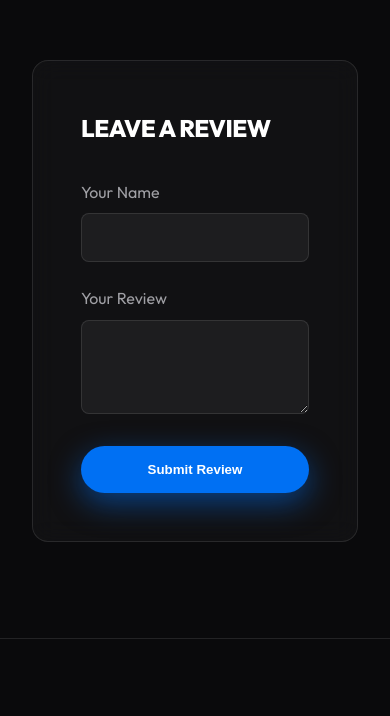
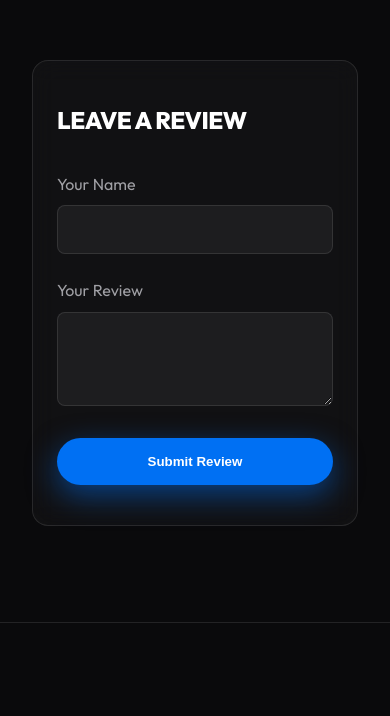
Before and after one commit to tacoz234/DetermanTechHelp, a website: page public/reviews.html in a window 390 px wide. Shown: the part 622-1338 px from the top of the page. Drawn offline with Linux system fonts and the light colour scheme; no server answers.

Commit message:
feat: implement mobile-responsive card utility and update viewport meta tags for better mobile usability

```diff
--- a/public/reviews.html
+++ b/public/reviews.html
@@ -3,7 +3,7 @@
 
 <head>
     <meta charset="UTF-8">
-    <meta name="viewport" content="width=device-width, initial-scale=1.0">
+    <meta name="viewport" content="width=device-width, initial-scale=1.0, maximum-scale=1.0, user-scalable=no">
     <title>Reviews | Determan Tech Help</title>
     <link rel="icon" type="image/png" href="images/techhelp_background.png">
     <link rel="stylesheet" href="style.css?v=1.1">
@@ -47,8 +47,8 @@
                 <!-- Review Cards will be injected here -->
             </div>
 
-            <div class="glass"
-                style="margin-top: 5rem; padding: 3rem; max-width: 800px; margin-left: auto; margin-right: auto;">
+            <div class="glass responsive-card"
+                style="margin-top: 5rem; max-width: 800px; margin-left: auto; margin-right: auto;">
                 <h2 style="margin-bottom: 2rem;">Leave a Review</h2>
                 <form id="review-form">
                     <div style="margin-bottom: 1.5rem;">
--- a/public/style.css
+++ b/public/style.css
@@ -261,6 +261,18 @@ section {
 
 .service-card p {
     color: var(--text-secondary);
+}
+
+/* Responsive Card Utility */
+.responsive-card {
+    padding: 4rem;
+    width: 100%;
+}
+
+@media (max-width: 768px) {
+    .responsive-card {
+        padding: 2.5rem 1.5rem;
+    }
 }
 
 /* About Section */
```
Also changed, not shown: public/appointments.html (+4 -1 lines), public/contact.html (+1 -1 lines), public/index.html (+1 -1 lines), public/services.html (+2 -2 lines).
